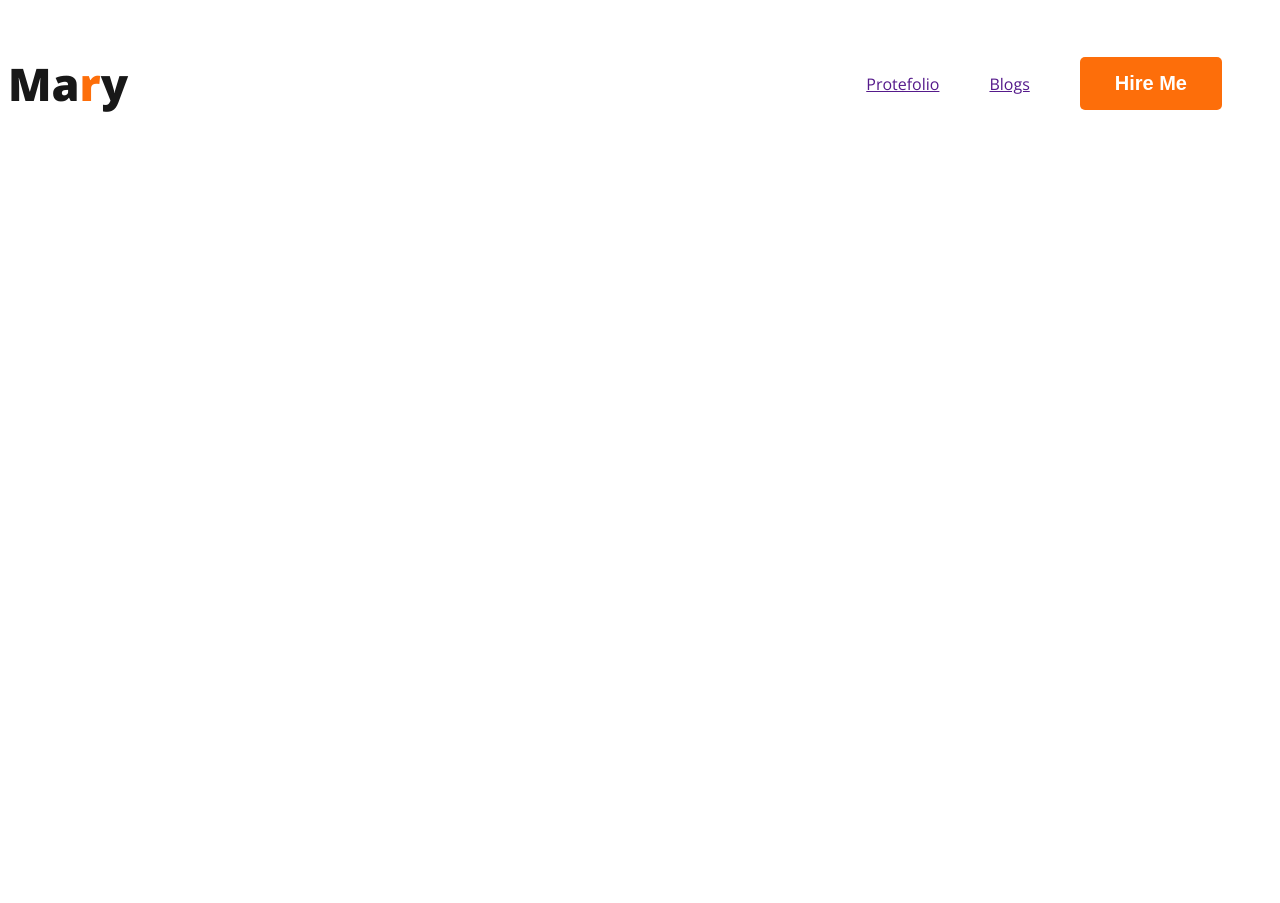
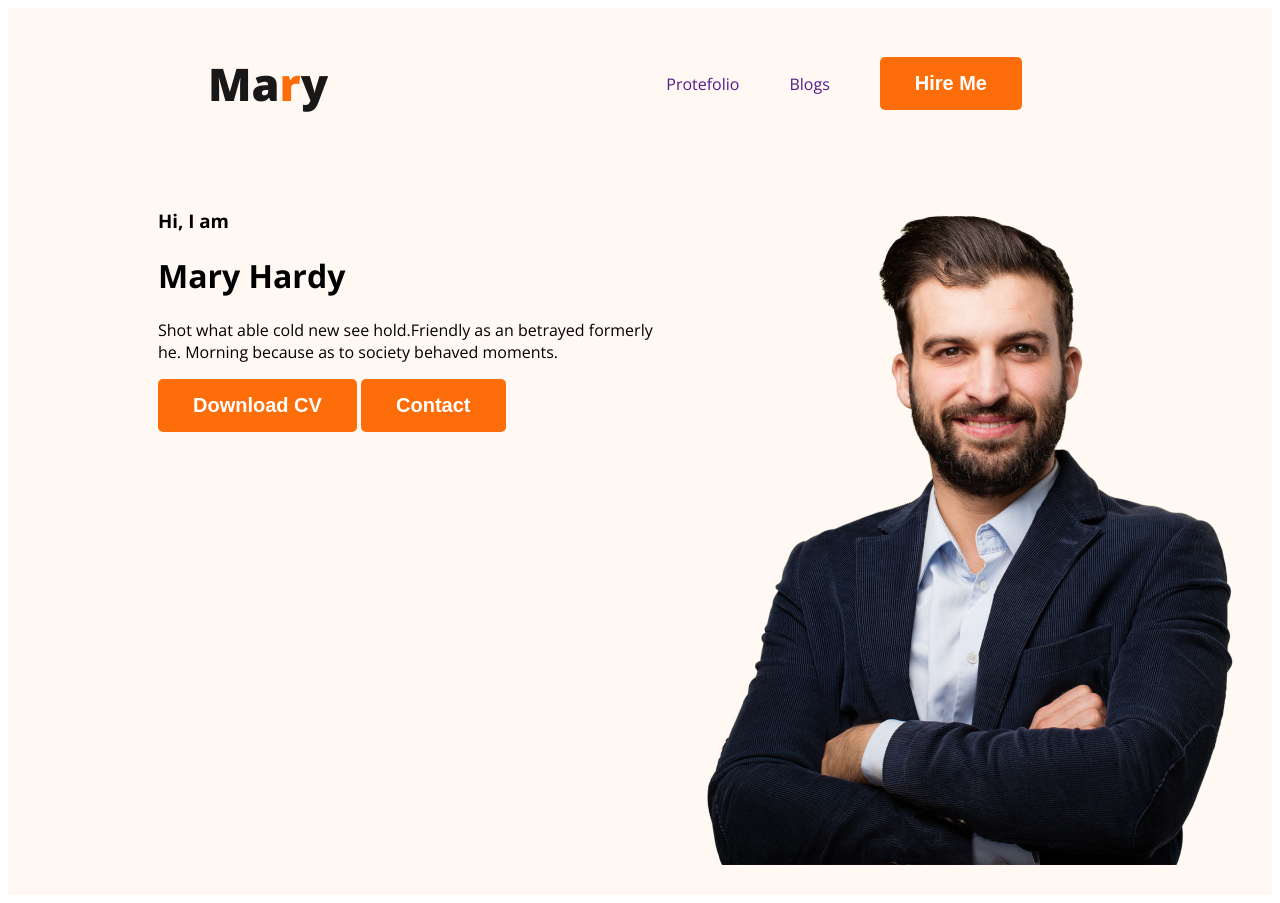
Before and after one commit to suvon4d/Assignment-1-New-Year-Misson, a plain HTML site: page index.html in a window 1280 px wide. Before the commit the page ends 800 px from the top, so only its background shows below. Drawn offline with nearby package versions, Linux system fonts and the light colour scheme.

Commit message:
added baner

```diff
--- a/index.html
+++ b/index.html
@@ -10,7 +10,7 @@
     <link rel="stylesheet" href="style/portfolio.css">
 </head>
 <body>
-    <header>
+    <header class="header">
         <nav>
             <h3 class="nav-title">Ma<span class="text-primary">r</span>y</h3>
             <ul>
@@ -19,6 +19,16 @@
                 <li><button class="button-primary">Hire Me</button></li>
             </ul>
         </nav>
+        <div class="baner">
+            <div class="baner-content">
+                <h3 class="baner-greeting">Hi, I  am</h3>
+                <h1 class="baner-title">Mary Hardy</h1>
+                <p>Shot what able cold new see hold.Friendly as an betrayed formerly he. Morning because as to society behaved moments.</p>
+                <button class="button-primary">Download CV</button>
+                <button class="button-primary">Contact</button>
+            </div>
+            <img class="profile-img" src="images/hardy.png" alt="">
+        </div>
     </header>
     <main>
 
--- a/style/portfolio.css
+++ b/style/portfolio.css
@@ -10,6 +10,7 @@ nav{
     display: flex;
  justify-content: space-between;
  align-items: center;
+ margin: 0 200px;
 }
 .nav-title{
     color: var(--Dark-01, #181818);
@@ -24,6 +25,9 @@ nav li{
     list-style: none;
     margin-right: 50px;
 }
+nav a{
+    text-decoration: none;
+}
 .button-primary{
     border-radius: 5px;
 background: #FD6E0A;
@@ -33,3 +37,16 @@ font-weight: 700;
 color: white;
 padding: 15px 35px;
 }
+/*  header related style */
+.header{
+    background-color: #FFF8F3;
+}
+.baner{
+    padding: 30px 30px 30px 150px;
+    display: flex;
+    justify-content: center;
+}
+.baner.profil-img{
+    width: 584px;
+height: 676px;
+}
```
